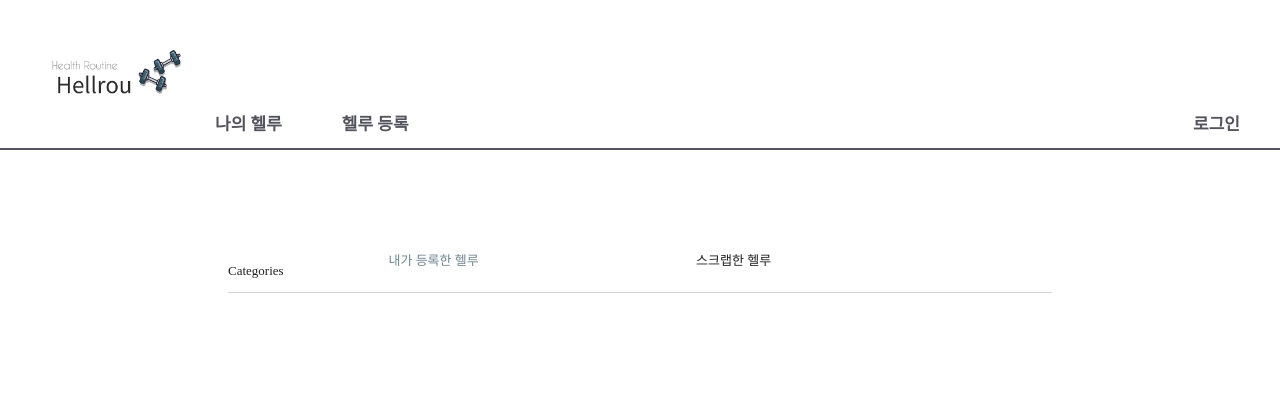
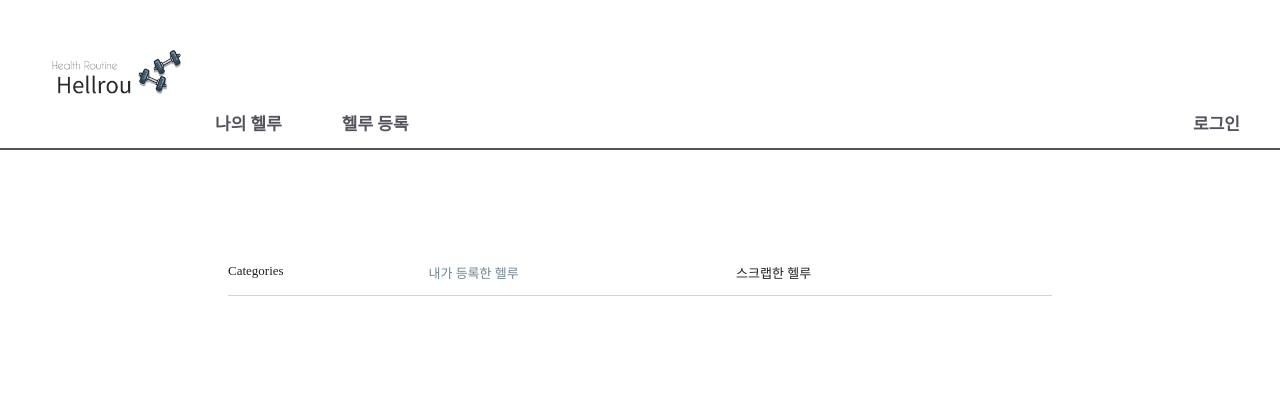
Before and after one commit to MoingXTwice/Hellrou, a Flask app: page /mypage/ in a window 1280 px wide. Shown: the top 410 px of the page. Run offline with Flask 2, Linux system fonts and the light colour scheme; data that the repository does not hold is empty.

Commit message:
base.css ul 부분 삭제

```diff
--- a/static/css/base.css
+++ b/static/css/base.css
@@ -18,12 +18,6 @@ html {
 
 a {
     text-decoration: none;
-}
-
-ul {
-    list-style: none;
-    padding: 0;
-    margin: 0;
 }
 
 .logo {
```
